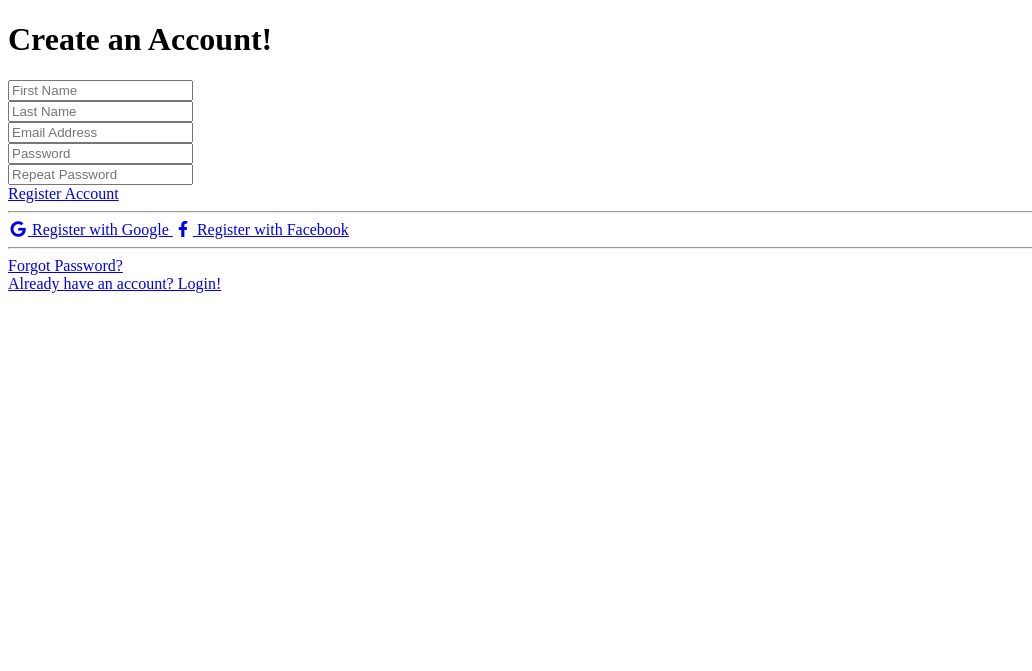
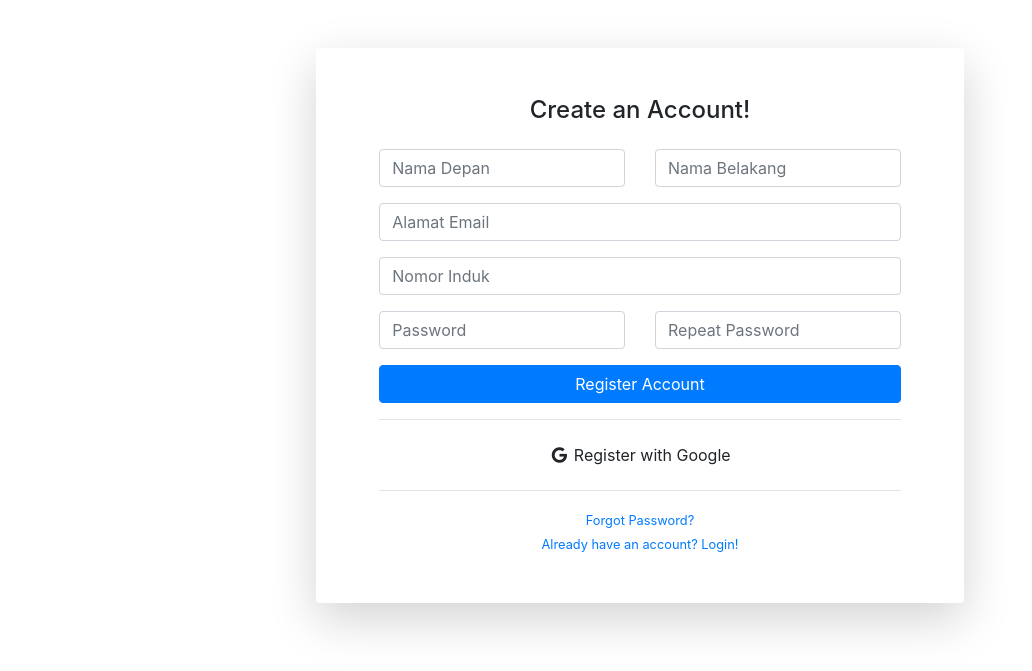
Before and after one commit to ubaidhabib17/kelompok5, a CodeIgniter app: page /proyek/auth/registration in a window 1280 px wide. Shown: the top 671 px of the page, without its empty margins (0-1032 px from the left). Run offline with CodeIgniter, Linux system fonts and the light colour scheme; some libraries are stand-ins or nearby versions.

Commit message:
template register done

```diff
--- a/application/config/config.php
+++ b/application/config/config.php
@@ -23,7 +23,7 @@ defined('BASEPATH') OR exit('No direct script access allowed');
 | a PHP script and you can easily do that on your own.
 |
 */
-$config['base_url'] = 'http://localhost:8080/kelompok5/';
+$config['base_url'] = 'http://localhost:8080/proyek/kelompok5/';
 
 /*
 |--------------------------------------------------------------------------
--- a/application/views/auth/login.php
+++ b/application/views/auth/login.php
@@ -31,7 +31,7 @@
 										<a class="small" href="forgot-password.html">Forgot Password?</a>
 									</div>
 									<div class="text-center">
-										<a class="small" href="register.html">Create an Account!</a>
+										<a class="small" href="<?php echo base_url('auth/registration')?>">Create an Account!</a>
 									</div>
 								</div>
 							</div>
--- a/application/views/auth/registration.php
+++ b/application/views/auth/registration.php
@@ -1,11 +1,10 @@
 	<div class="container">
 
-		<div class="card o-hidden border-0 shadow-lg my-5">
+		<div class="card o-hidden border-0 shadow-lg my-5 col-lg-7 mx-auto">
 			<div class="card-body p-0">
 				<!-- Nested Row within Card Body -->
 				<div class="row">
-					<div class="col-lg-5 d-none d-lg-block bg-register-image"></div>
-					<div class="col-lg-7">
+					<div class="col-lg">
 						<div class="p-5">
 							<div class="text-center">
 								<h1 class="h4 text-gray-900 mb-4">Create an Account!</h1>
@@ -14,16 +13,20 @@
 								<div class="form-group row">
 									<div class="col-sm-6 mb-3 mb-sm-0">
 										<input type="text" class="form-control form-control-user" id="exampleFirstName"
-											placeholder="First Name">
+											placeholder="Nama Depan">
 									</div>
 									<div class="col-sm-6">
 										<input type="text" class="form-control form-control-user" id="exampleLastName"
-											placeholder="Last Name">
+											placeholder="Nama Belakang">
 									</div>
 								</div>
 								<div class="form-group">
 									<input type="email" class="form-control form-control-user" id="exampleInputEmail"
-										placeholder="Email Address">
+										placeholder="Alamat Email">
+								</div>
+								<div class="form-group">
+									<input type="text" class="form-control form-control-user" id="exampleInputEmail"
+										placeholder="Nomor Induk">
 								</div>
 								<div class="form-group row">
 									<div class="col-sm-6 mb-3 mb-sm-0">
@@ -42,9 +45,6 @@
 								<a href="index.html" class="btn btn-google btn-user btn-block">
 									<i class="fab fa-google fa-fw"></i> Register with Google
 								</a>
-								<a href="index.html" class="btn btn-facebook btn-user btn-block">
-									<i class="fab fa-facebook-f fa-fw"></i> Register with Facebook
-								</a>
 							</form>
 							<hr>
 							<div class="text-center">
--- a/application/views/templates/auth_header.php
+++ b/application/views/templates/auth_header.php
@@ -16,6 +16,7 @@
 	<link
 		href="https://fonts.googleapis.com/css?family=Nunito:200,200i,300,300i,400,400i,600,600i,700,700i,800,800i,900,900i"
 		rel="stylesheet">
+		<link rel="stylesheet" href="https://stackpath.bootstrapcdn.com/bootstrap/4.3.1/css/bootstrap.min.css" integrity="sha384-ggOyR0iXCbMQv3Xipma34MD+dH/1fQ784/j6cY/iJTQUOhcWr7x9JvoRxT2MZw1T" crossorigin="anonymous">
 
 	<!-- Custom styles for this template-->
 	<link href="assets/css/sb-admin-2.min.css" rel="stylesheet">
```
